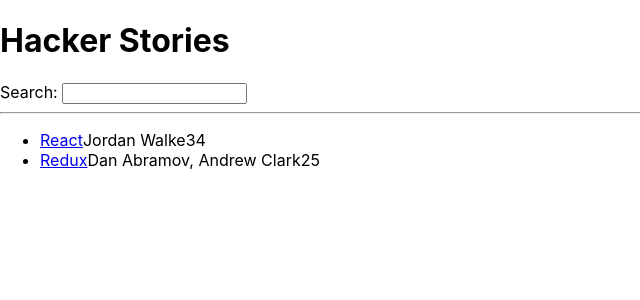
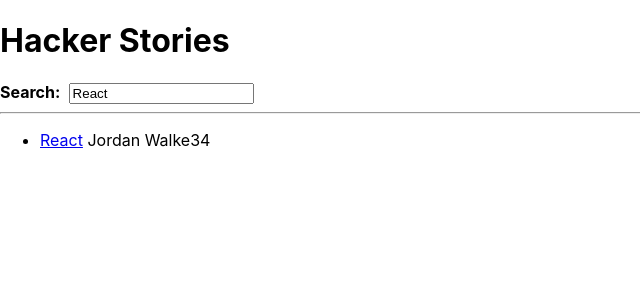
Before and after one commit to L00P3R93/react101-hstories, a React (Create React App) app: page / in a window 1280 px wide. Shown: the top 300 px of the page, without its empty margins (0-640 px from the left). Built offline with nearby package versions, Linux system fonts and the light colour scheme.

Commit message:
Component Composition
React Component Composition

```diff
--- a/src/App.js
+++ b/src/App.js
@@ -1,4 +1,17 @@
 import * as React from 'react'
+
+const useSemiPersistentState = (key, initialState) => {
+	/**React State */
+	const [value, setValue] = React.useState(
+		localStorage.getItem(key) || initialState
+	)
+
+	React.useEffect(() => {
+		localStorage.setItem(key, value)
+	}, [value, key])
+
+	return [value, setValue]
+}
 
 const App = () => {
 	const stories = [
@@ -20,8 +33,8 @@
 		}
 	];
 
-  /**React State */
-  const [searchTerm, setSearchTerm] = React.useState('')
+	/**Custom State */
+	const [searchTerm, setSearchTerm] = useSemiPersistentState('search','React')
 
 	const handleSearch = (event) => {
 		setSearchTerm(event.target.value)
@@ -31,12 +44,13 @@
 		return story.title.toLowerCase().includes(searchTerm.toLowerCase())
 	})
 
-  console.log('App Renders!');
 
 	return (
 		<div>
 			<h1>Hacker Stories</h1>
-      <Search onSearch={handleSearch} />
+			<InputWithLabel id="search" value={searchTerm} onInputChange={handleSearch}>
+				<strong>Search: </strong>
+			</InputWithLabel>
 			<hr />
 			{/* rendering the list */}
 			<List list={searchedStories} />
@@ -44,37 +58,34 @@
 	);
 }
 
-const Search = (props) => {
-  console.log('Search Renders!')
-  return (
-    <div>
-      <label htmlFor='search'>Search: </label>
-      <input id='search' type='text' onChange={props.onSearch} />
-    </div>
+const InputWithLabel = ({id, value, type='text', onInputChange, children,}) => (
+	<>
+		<label htmlFor={id}>{children}</label>&nbsp;
+		<input
+			id={id}
+			type={type}
+			value={value}
+			onChange={onInputChange}
+		/>
+	</>
 )
-}
 
-const List = (props) => {
-  console.log('List Renders!')
-
-  return (
+const List = ({list}) => (
 	<ul>
-      {props.list.map((item) => (
-        <Item key={item.objectID} item={item} />
+		{list.map(({objectID, ...item}) => (
+			<Item key={objectID} {...item} />
 		))}
 	</ul>
-  );
-}
+)
 
-
-const Item = (props) => (
+const Item = ({title, url, author, num_comments, points}) => (
 	<li>
 		<span>
-      <a href={props.item.url}>{props.item.title}</a>
-    </span>
-    <span>{props.item.author}</span>
-    <span>{props.item.num_comments}</span>
-    <span>{props.item.points}</span>
+			<a href={url}>{title}</a>
+		</span>&nbsp;
+		<span>{author}</span>
+		<span>{num_comments}</span>
+		<span>{points}</span>
 	</li>
 )
 
```
Lines whose indentation alone changed are shown as unchanged.
